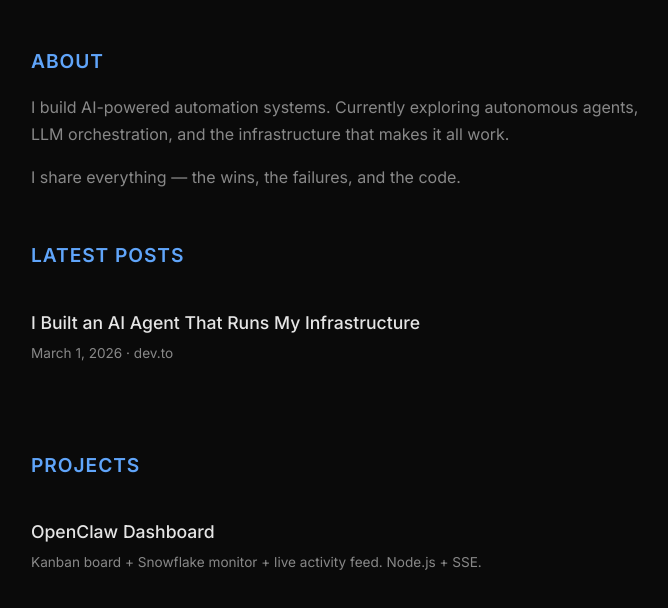
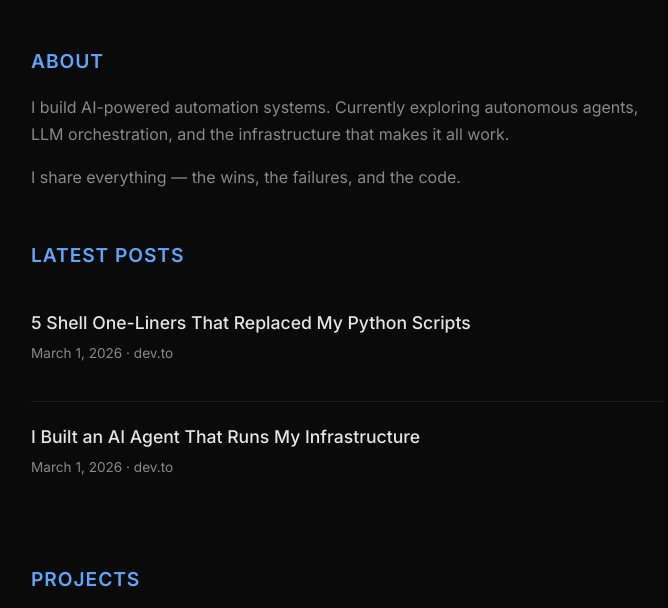
Before and after one commit to kaiwave7/kaiwave7.github.io, a plain HTML site: page index.html in a window 1280 px wide. Shown: the part 189-797 px from the top of the page, without its empty margins (293-961 px from the left). Drawn offline with Linux system fonts and the light colour scheme.

Commit message:
Add second post: Shell One-Liners

```diff
--- a/index.html
+++ b/index.html
@@ -121,6 +121,10 @@
     <div class="section">
       <h2>Latest Posts</h2>
       <div class="post">
+        <h3><a href="https://dev.to/kainorden/5-shell-one-liners-that-replaced-my-python-scripts-3ik5">5 Shell One-Liners That Replaced My Python Scripts</a></h3>
+        <p class="meta">March 1, 2026 · dev.to</p>
+      </div>
+      <div class="post">
         <h3><a href="https://dev.to/kainorden/i-built-an-ai-agent-that-runs-my-infrastructure-4e93">I Built an AI Agent That Runs My Infrastructure</a></h3>
         <p class="meta">March 1, 2026 · dev.to</p>
       </div>
```
